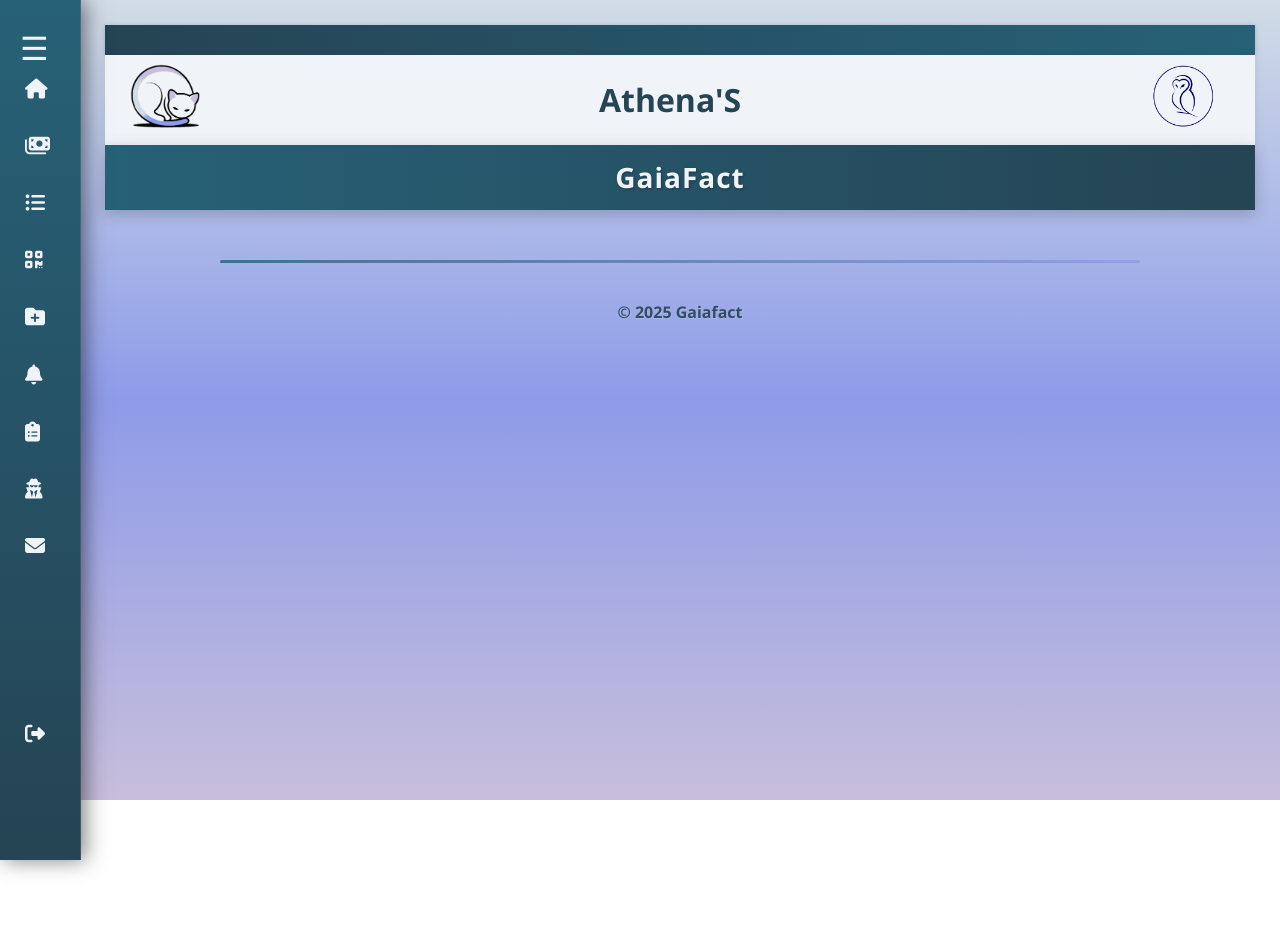
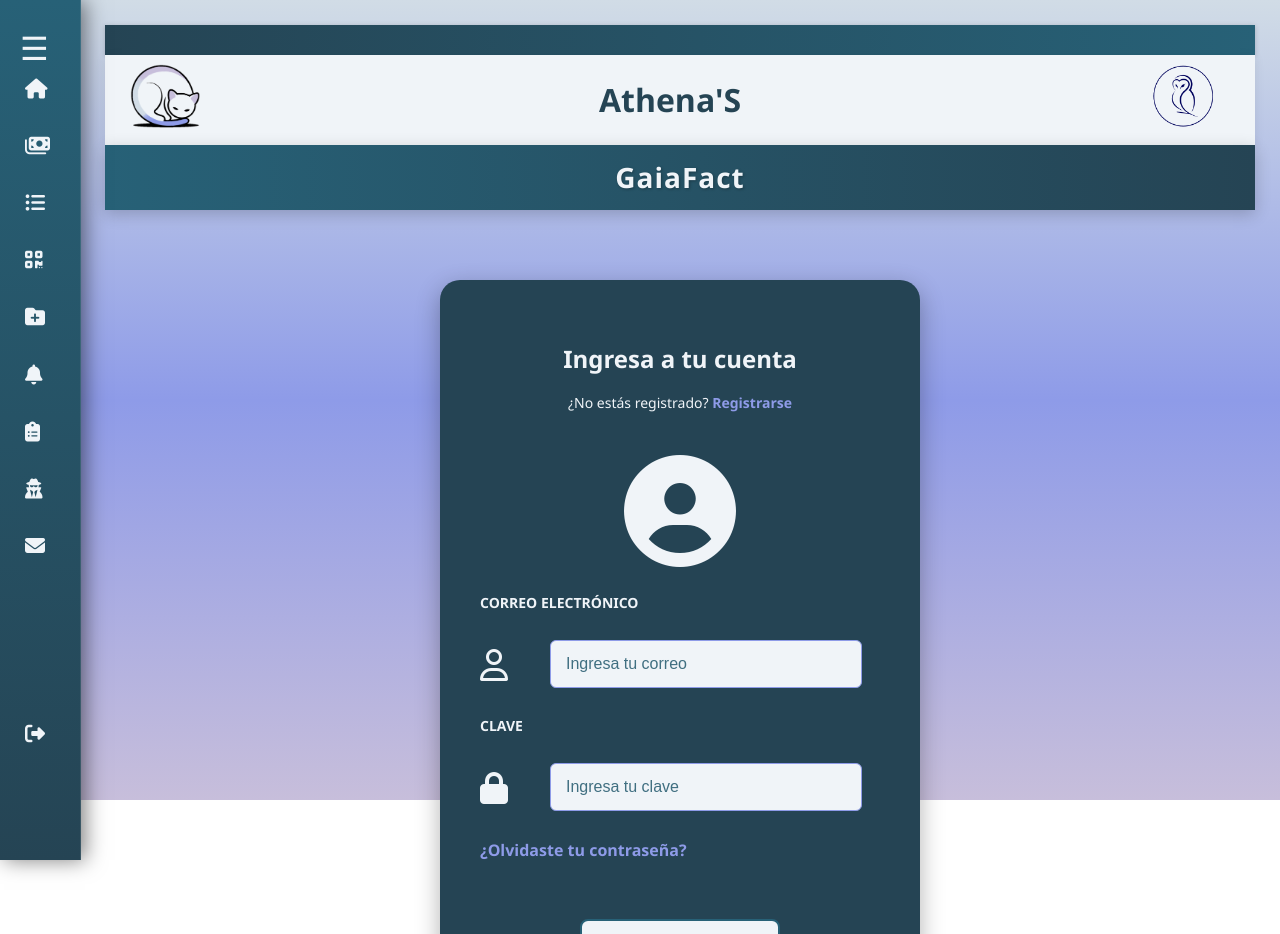
Before and after one commit to Alejitaso/gaiafact_rangers, a React (Create React App) app in the folder front-app/: page /login in a window 1280 px wide. Shown: the top 934 px of the page. Before the commit the page ends 800 px from the top, so only its background shows below. Built offline with nearby package versions, Linux system fonts and the light colour scheme.

Commit message:
esta vaina no es

```diff
--- a/front-app/src/App.js
+++ b/front-app/src/App.js
@@ -38,6 +38,9 @@
               <Route path="/Usuario" element={<RegistroUsuario />} />
               <Route path="/Productos" element={<Registro_product />} />
               <Route path="/productos/editar/:idProducto" element={<EditProduct />} />
+              <Route path="/login" element={<Login />} />
+              <Route path="/recuperar" element={<Recuperar />} />
+              <Route path="/nueva_contra" element={<Nueva_contra/>}/>
               {/* Agrega más rutas aquí según sea necesario */}
             </Routes>
           </div>
--- a/front-app/src/components/auth/login.js
+++ b/front-app/src/components/auth/login.js
@@ -6,27 +6,46 @@
   const [password, setPassword] = useState("");
   const [error, setError] = useState(null);
 
-  // Estado para manejar intentos fallidos
-  const [attempts, setAttempts] = useState(0);
-  const [isLocked, setIsLocked] = useState(false);
-  const [timeLeft, setTimeLeft] = useState(0);
+  const [attempts, setAttempts] = useState(() => {
+    return parseInt(localStorage.getItem("attempts")) || 0;
+  });
+  const [isLocked, setIsLocked] = useState(() => {
+    return localStorage.getItem("isLocked") === "true";
+  });
+  const [timeLeft, setTimeLeft] = useState(() => {
+    return parseInt(localStorage.getItem("timeLeft")) || 0;
+  });
 
-  // Usuario por defecto
   const defaultUser = {
-    email: "lisisotomonsalve@gmail.com",
+    correo_electronico: "lisisotomonsalve@gmail.com",
     password: "1234"
   };
+
+  // Guardar cambios en localStorage
+  useEffect(() => {
+    localStorage.setItem("attempts", attempts);
+    localStorage.setItem("isLocked", isLocked);
+    localStorage.setItem("timeLeft", timeLeft);
+  }, [attempts, isLocked, timeLeft]);
 
   // Temporizador de bloqueo
   useEffect(() => {
     let timer;
     if (isLocked && timeLeft > 0) {
       timer = setInterval(() => {
-        setTimeLeft((prev) => prev - 1);
+        setTimeLeft((prev) => {
+          const newTime = prev - 1;
+          localStorage.setItem("timeLeft", newTime);
+          if (newTime <= 0) {
+            setIsLocked(false);
+            setAttempts(0);
+            localStorage.removeItem("isLocked");
+            localStorage.removeItem("timeLeft");
+            localStorage.removeItem("attempts");
+          }
+          return newTime;
+        });
       }, 1000);
-    } else if (isLocked && timeLeft === 0) {
-      setIsLocked(false);
-      setAttempts(0);
     }
     return () => clearInterval(timer);
   }, [isLocked, timeLeft]);
@@ -39,23 +58,22 @@
 
   const handleSubmit = async (e) => {
     e.preventDefault();
-
     if (isLocked) return;
 
-    // 🔹 Validar usuario por defecto sin ir al backend
-    if (email === defaultUser.email && password === defaultUser.password) {
+    // Usuario por defecto
+    if (email === defaultUser.correo_electronico && password === defaultUser.password) {
       alert("✅ Login exitoso con usuario por defecto");
       setError(null);
       setAttempts(0);
+      localStorage.removeItem("attempts");
       return;
     }
 
-    // 🔹 Si no coincide con el usuario por defecto, consulta al backend
     try {
       const res = await fetch("http://localhost:4000/api/auth/login", {
         method: "POST",
         headers: { "Content-Type": "application/json" },
-        body: JSON.stringify({ email, password })
+        body: JSON.stringify({ correo_electronico: email, password })
       });
 
       const data = await res.json();
@@ -63,14 +81,18 @@
       if (data.success) {
         alert("✅ Login exitoso");
         setError(null);
-        setAttempts(0); // Reiniciar intentos
+        setAttempts(0);
+        localStorage.removeItem("attempts");
       } else {
         setError(data.message || "Correo o contraseña incorrectos");
-        setAttempts((prev) => prev + 1);
+        const newAttempts = attempts + 1;
+        setAttempts(newAttempts);
 
-        if (attempts + 1 >= 3) {
+        if (newAttempts >= 3) {
           setIsLocked(true);
-          setTimeLeft(60 * 5); // 5 minutos de bloqueo
+          setTimeLeft(60 * 5); // 5 minutos
+          localStorage.setItem("isLocked", "true");
+          localStorage.setItem("timeLeft", 60 * 5);
         }
       }
     } catch (err) {
@@ -88,10 +110,7 @@
         </a>
       </p>
       <div className={styles.logog}>
-        <i
-          className="fa-solid fa-circle-user fa-7x"
-          style={{ color: "#f0f4f8" }}
-        ></i>
+        <i className="fa-solid fa-circle-user fa-7x" style={{ color: "#f0f4f8" }}></i>
       </div>
 
       <form className={styles.loginform} onSubmit={handleSubmit}>
@@ -122,7 +141,6 @@
           ¿Olvidaste tu contraseña?
         </a>
 
-        {/* Mensajes */}
         {error && !isLocked && (
           <div style={{ color: "red", textAlign: "center", fontWeight: "bold" }}>
             {error}
--- a/front-app/src/components/auth/nueva_contra.js
+++ b/front-app/src/components/auth/nueva_contra.js
@@ -27,6 +27,7 @@
       const data = await res.json();
 
       if (data.success) {
+        setSuccess("✅ Contraseña actualizada correctamente");
         setError(null);
         setNewPassword("");
         setConfirmPassword("");
--- a/front-app/src/components/auth/recuperar.js
+++ b/front-app/src/components/auth/recuperar.js
@@ -2,23 +2,23 @@
 import styles from './style_rec_contr.module.css';
 
 function RecoverPassword() {
-  const [email, setEmail] = useState("");
+  const [correo_electronico, setCorreoElectronico] = useState("");
   const [error, setError] = useState(null);
   const [popup, setPopup] = useState(false);
 
   const handleSubmit = async (e) => {
     e.preventDefault();
 
-    if (!email) {
+    if (!correo_electronico) {
       setError("❌ Por favor ingresa un correo válido");
       return;
     }
 
     try {
-      const res = await fetch("http://localhost:4000/api/auth/recuperar", {
+      const res = await fetch("http://localhost:4000/api/auth/recover", {
         method: "POST",
         headers: { "Content-Type": "application/json" },
-        body: JSON.stringify({ email })
+        body: JSON.stringify({ correo_electronico }) // 👈 coincide con backend
       });
 
       const data = await res.json();
@@ -42,8 +42,8 @@
         <input
           type="email"
           placeholder="Tu correo"
-          value={email}
-          onChange={(e) => setEmail(e.target.value)}
+          value={correo_electronico}
+          onChange={(e) => setCorreoElectronico(e.target.value)}
           required
         />
 
@@ -64,7 +64,7 @@
       {/* Popup */}
       {popup && (
         <div className={styles.popupcontainer} style={{ marginTop: "20px" }}>
-          <p>✅ Se envió un correo de recuperación a {email}</p>
+          <p>✅ Se envió un correo de recuperación a {correo_electronico}</p>
         </div>
       )}
     </div>
```
Also changed, not shown: 1 other file (tests, documents, lock files or other folders).
